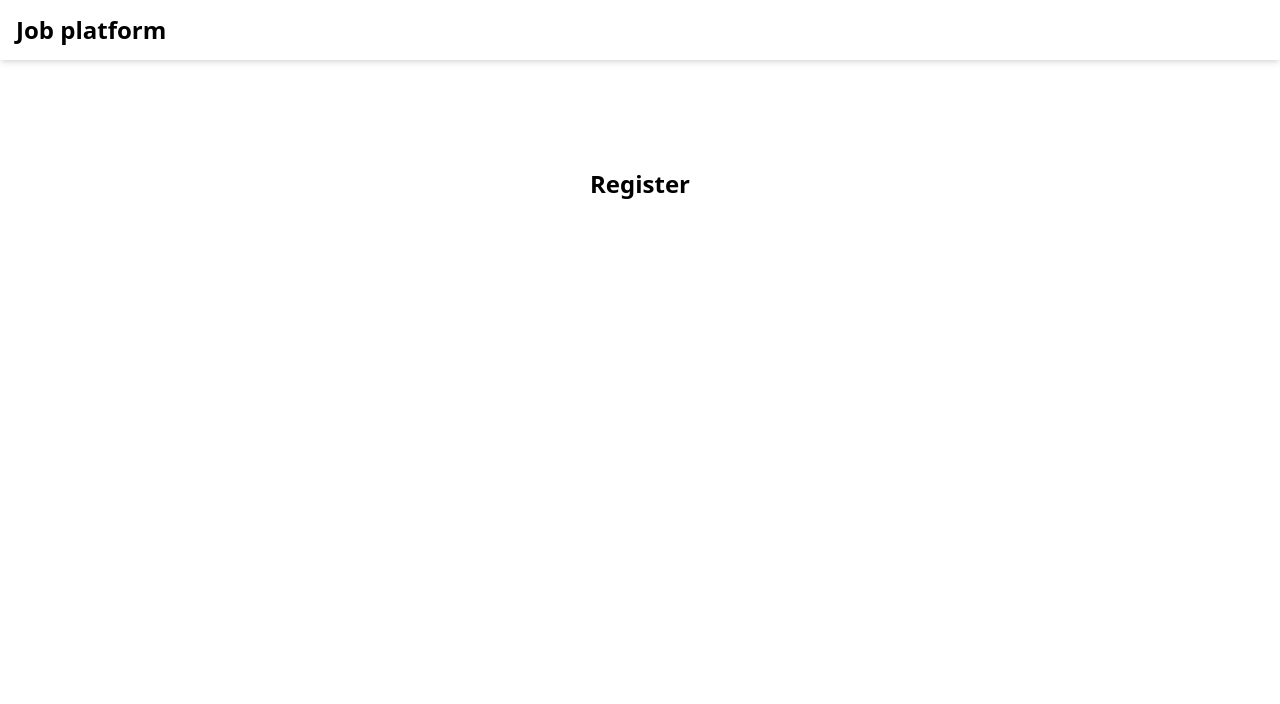
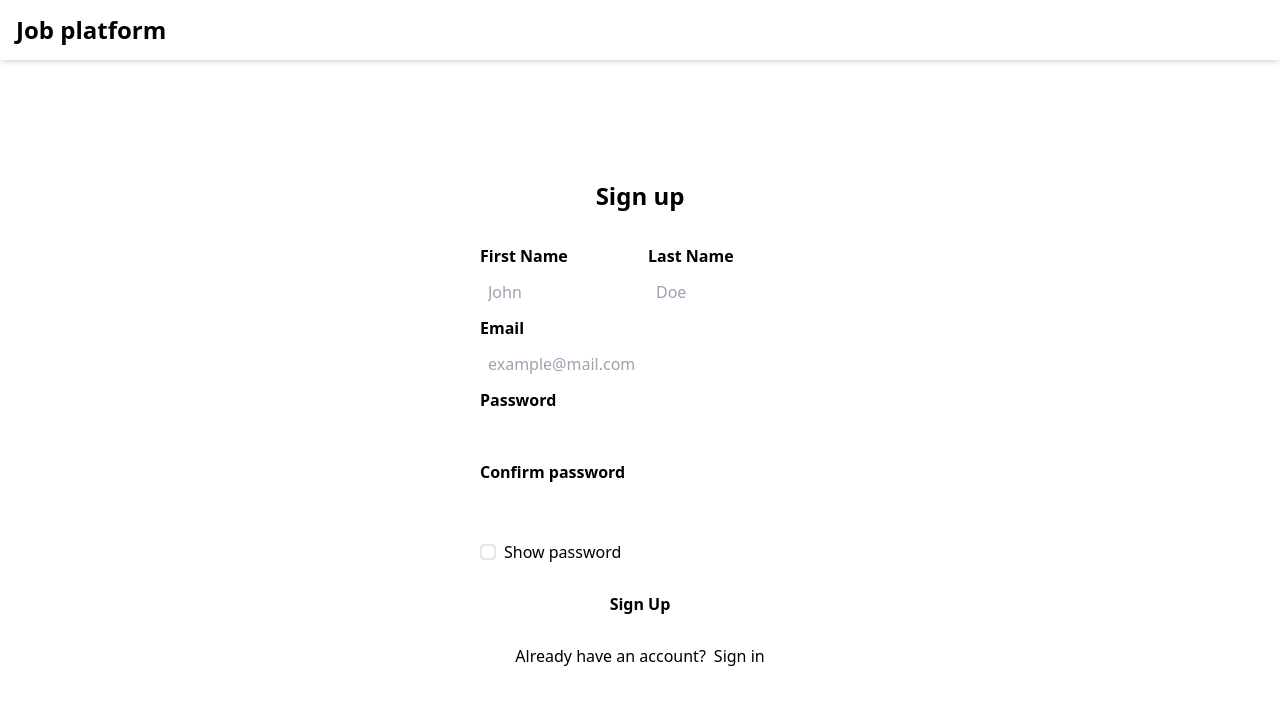
Before and after one commit to d29l/vizsgaremek, a React (Create React App) app: page /register in a window 1280 px wide. Shown: the top 704 px of the page. Built offline with nearby package versions, Linux system fonts and the light colour scheme; what @catppuccin/tailwindcss would draw is missing.

Commit message:
Made basic login page without functionality

```diff
--- a/src/Pages/RegisterPage.jsx
+++ b/src/Pages/RegisterPage.jsx
@@ -1,10 +1,48 @@
 export default function RegisterPage() {
   return (
     <div class=" min-h-[92vh] flex justify-center items-center">
-      <div class="pt-6 flex flex-col items-center bg-base w-[24rem] h-[36rem] rounded-lg">
-        <h1 class="text-lavender font-extrabold text-2xl">Register</h1>
+      <div class="pt-6 bg-base w-[24rem] rounded-lg py-10">
+        <div class="flex  justify-center">
+          <h1 class="text-lavender font-extrabold text-2xl">Sign up</h1>
+        </div>
+        <div class="flex flex-col items-start pt-8 px-8">
+          <form class="flex flex-col w-full">
+            <div class="flex flex-row">
+              <div class="flex flex-col w-1/2">
+                <label class="mb-2 text-text font-bold">First Name</label>
+                <input placeholder="John" class="pl-2 placeholder-surface2 text-subtext0 mb-2 rounded-lg bg-mantle h-8 mr-2 focus:border-2 focus:border-lavender focus:outline-none" />
+              </div>
+
+              <div class="flex flex-col w-1/2">
+                <label class="mb-2 ml-2 text-text font-bold">Last Name</label>
+                <input placeholder="Doe" class="pl-2 placeholder-surface2 text-subtext0 mb-2 rounded-lg bg-mantle h-8 ml-2 focus:border-2 focus:border-lavender focus:outline-none" />
+              </div>
+            </div>
+
+            <label class="mb-2 text-text font-bold">Email</label>
+            <input placeholder="example@mail.com" class="pl-2 placeholder-surface2 text-subtext0 mb-2 rounded-lg bg-mantle h-8 focus:border-2 focus:border-lavender focus:outline-none" />
+            <label class="mb-2 text-text font-bold">Password</label>
+            <input type="password" class="pl-2 text-subtext0 mb-2 rounded-lg bg-mantle h-8 focus:border-2 focus:border-lavender focus:outline-none" />
+            <label class="mb-2 text-text font-bold">Confirm password</label>
+            <input type="password" class="pl-2 text-subtext0 mb-2 rounded-lg bg-mantle h-8 focus:border-2 focus:border-lavender focus:outline-none" />
+
+            <div class="flex items-center mt-2">
+              <input type="checkbox" class="appearance-none w-4 h-4 border-2 rounded border-subtext1 checked:bg-lavender cursor-pointer transition-colors duration-200 focus:outline-none" />
+              <label class="ml-2 text-subtext1 cursor-pointer select-none">Show password</label>
+            </div>
+
+            <div class="flex justify-center mt-6">
+              <button class="p-1 bg-lavender rounded-lg w-1/2 text-mantle font-bold">Sign Up</button>
+            </div>
+
+            <div class="mt-6 flex flex-row justify-center">
+              <p class="text-subtext1">Already have an account?</p>
+              <a class="text-lavender ml-2 hover:underline cursor-pointer">Sign in</a>
+            </div>
+
+          </form>
+        </div>
       </div>
     </div>
-
   )
 }
```
